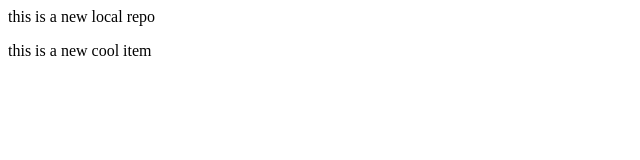
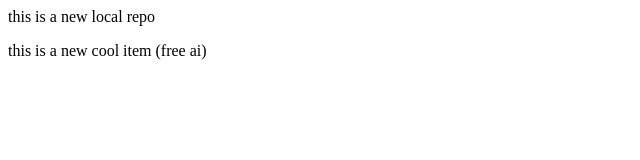
Before and after one commit to Znanasai/localrepo, a plain HTML site: page index.html in a window 1280 px wide. Shown: the full height of the page, 0-640 px from the left. Drawn offline with Linux system fonts and the light colour scheme.

Commit message:
stalk me

```diff
--- a/index.html
+++ b/index.html
@@ -1,2 +1,2 @@
 <p>this is a new local repo</p>
-<p>this is a new cool item</p>
+<p>this is a new cool item (free ai)</p>
```
